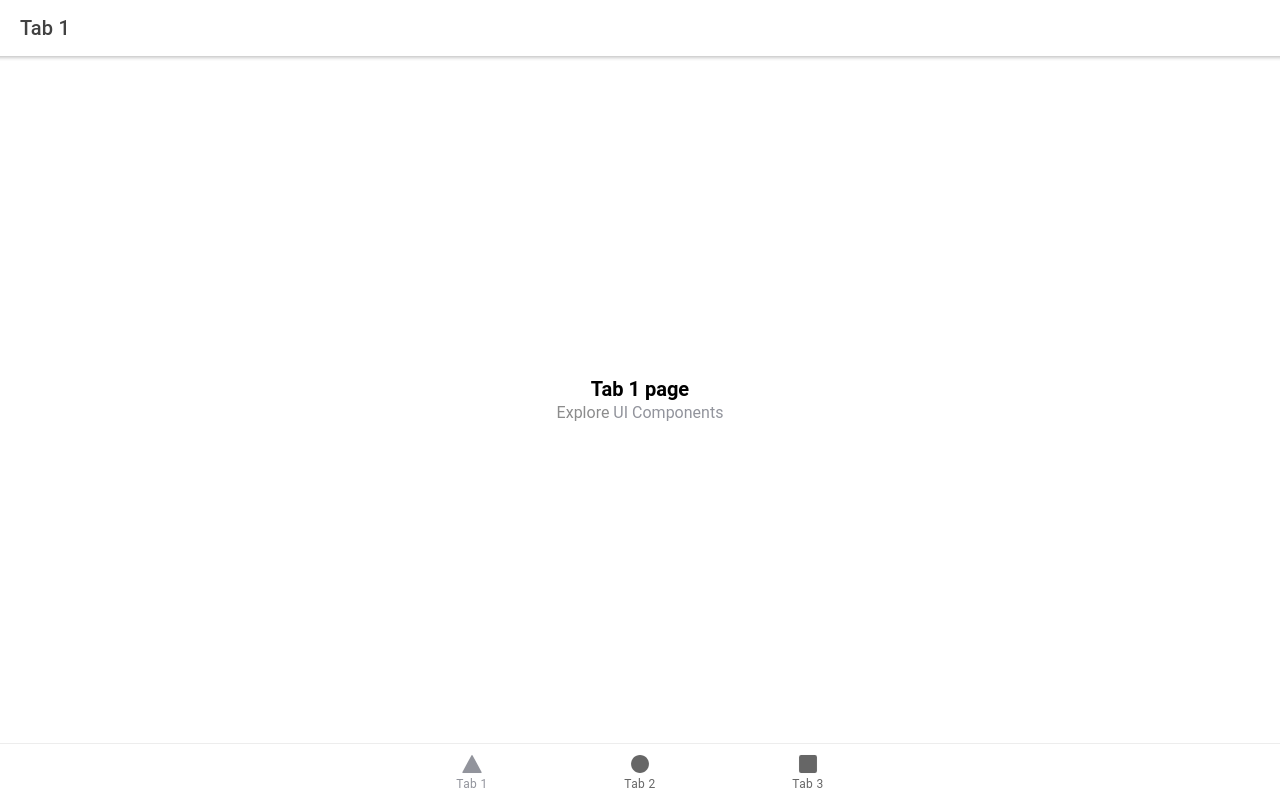
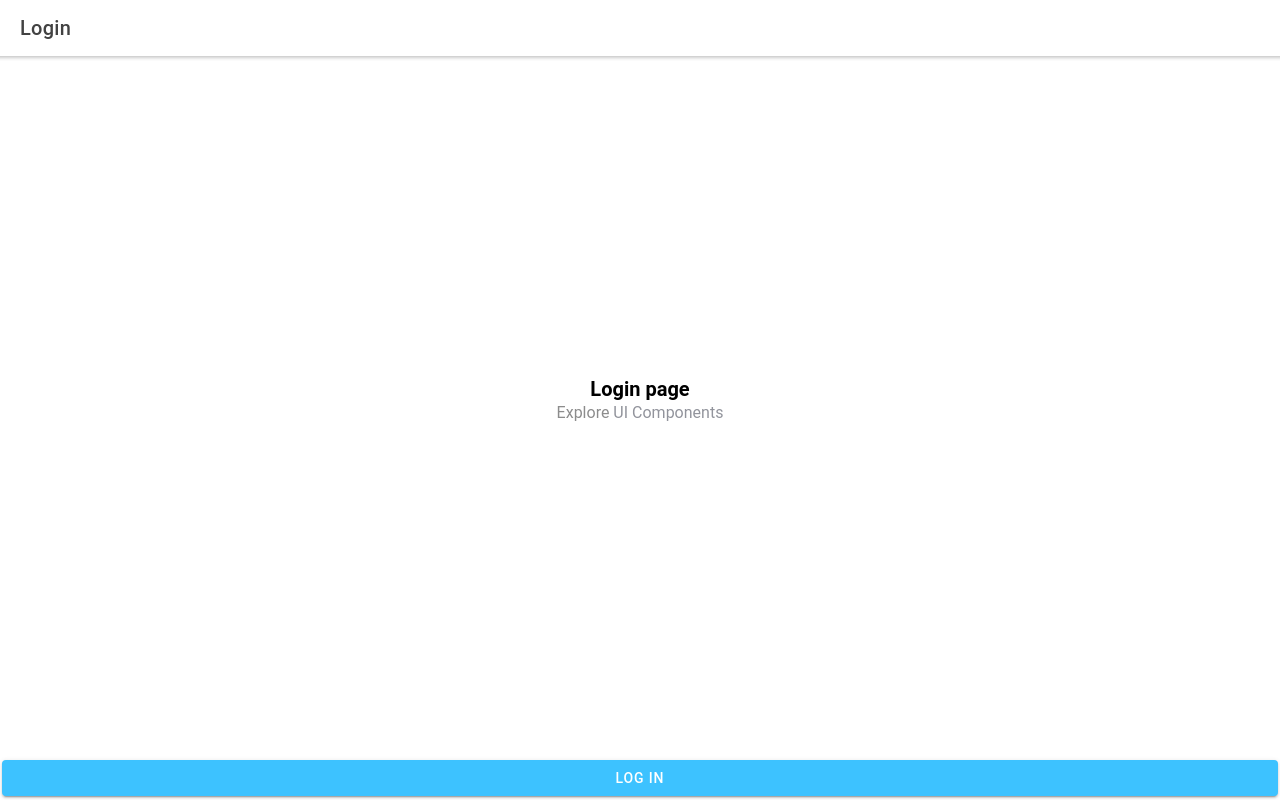
Before and after one commit to frdao/i-connect, a React (Create React App) app: page / in a window 1280 px wide. Before the commit this address led to /tab1. Built offline with nearby package versions, Linux system fonts and the light colour scheme.

Commit message:
Create log in page

```diff
--- a/src/App.tsx
+++ b/src/App.tsx
@@ -14,6 +14,7 @@ import { ellipse, square, triangle } from 'ionicons/icons';
 import Tab1 from './pages/Tab1';
 import Tab2 from './pages/Tab2';
 import Tab3 from './pages/Tab3';
+import Login from './pages/Login';
 
 /* Core CSS required for Ionic components to work properly */
 import '@ionic/react/css/core.css';
@@ -33,10 +34,11 @@ import '@ionic/react/css/display.css';
 
 /* Theme variables */
 import './theme/variables.css';
+import { Dispatch, SetStateAction, useState} from 'react';
 
 setupIonicReact();
 
-const App: React.FC = () => (
+const LoggedIn: React.FC = () => (
   <IonApp>
   <IonReactRouter>
     <IonTabs>
@@ -73,4 +75,19 @@ const App: React.FC = () => (
 </IonApp>
 );
 
+const App: React.FC = () => {
+
+  const [auth, setAuth] = useState<boolean>(false);
+
+  if(!auth) {
+    return(
+      <Login auth={false} setAuth={setAuth}/>
+    )
+  } else {
+    return (
+      <LoggedIn/>
+    )
+  }
+};
+
 export default App;
--- /dev/null
+++ b/src/pages/Login.tsx
@@ -0,0 +1,31 @@
+import { IonContent, IonHeader, IonPage, IonTitle, IonToolbar, IonButton } from '@ionic/react';
+import ExploreContainer from '../components/ExploreContainer';
+import './Login.css';
+
+type Props = {
+	auth: boolean;
+	setAuth: (val: boolean) => void;
+};
+
+const Login: React.FC<Props> = ({auth, setAuth}) => {
+  return (
+    <IonPage>
+      <IonHeader>
+        <IonToolbar>
+          <IonTitle>Login</IonTitle>
+        </IonToolbar>
+      </IonHeader>
+      <IonContent fullscreen>
+        <IonHeader collapse="condense">
+          <IonToolbar>
+            <IonTitle size="large">Login</IonTitle>
+          </IonToolbar>
+        </IonHeader>
+        <ExploreContainer name="Login page" />
+      </IonContent>
+			<IonButton color="secondary" onClick={() => setAuth(true)}>Log In</IonButton>
+    </IonPage>
+  );
+};
+
+export default Login;
```
Also changed, not shown: src/pages/Login.css (added). Lines whose indentation alone changed are shown as unchanged.
